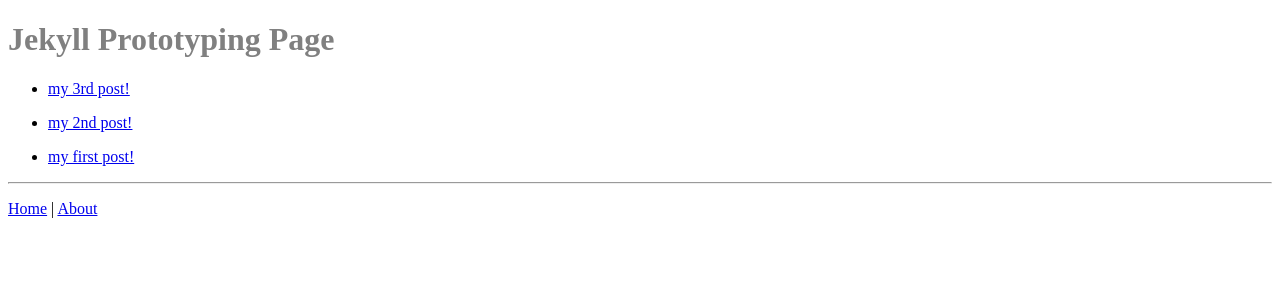
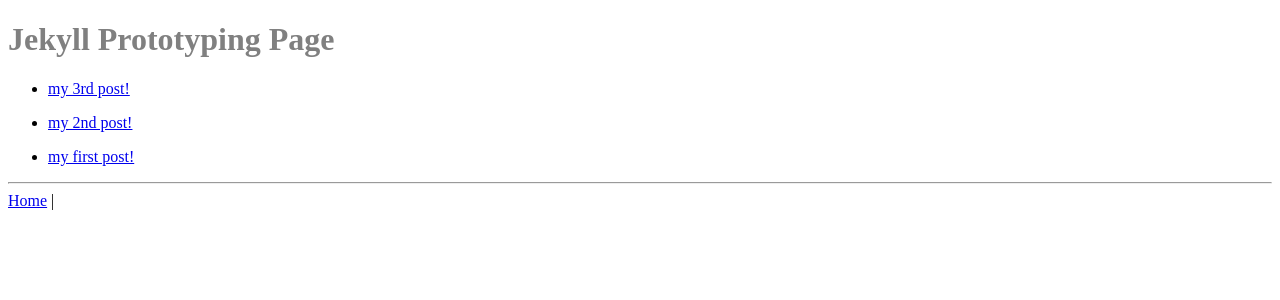
Before and after one commit to hikoalpha/mysite, a Jekyll site: the page built from index.md, in a window 1280 px wide. Shown: the top 300 px of the page. Built offline with Jekyll 4.4.1, drawn with Linux system fonts in a browser that asks for light colours.

Commit message:
リンク修正

```diff
--- a/_includes/footer_menu.html
+++ b/_includes/footer_menu.html
@@ -1,2 +1,10 @@
 	<hr>
-	<p><a href="/">Home</a> | <a href="/about.html">About</a></p>
+		<div class="footer">
+			<a href="{{site.github.url}}">Home</a> |
+		 	{% if page.previous.url %}
+		    <a id="prev" href="{{ site.baseurl }}{{page.previous.url}}">&laquo; {{page.previous.title}}</a>
+		 	{% endif %}
+		 	{% if page.next.url %}
+		    <a id="next" href="{{ site.baseurl }}{{page.next.url}}">{{page.next.title}} &raquo;</a>
+		  	{% endif %}
+		</div>
--- a/index.md
+++ b/index.md
@@ -6,5 +6,5 @@ title: my first jekyll site
 # Jekyll Prototyping Page
 
 {% for post in site.posts %}
-- [{{post.title}}]({{ site.baseurl }}{{ post.url }})
+- [{{　post.title　}}]({{ site.baseurl }}{{ post.url }})
 {% endfor %}
```
